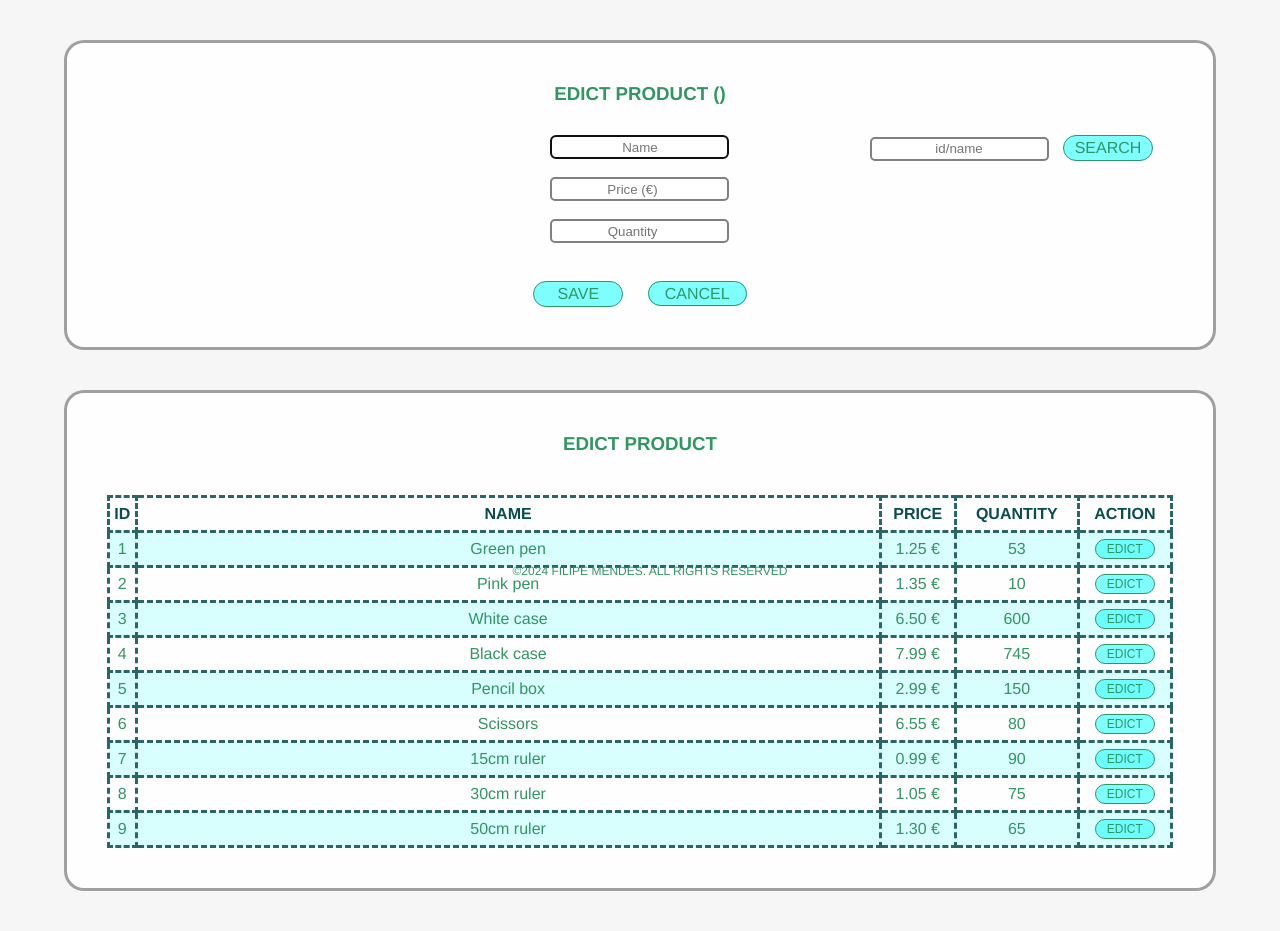
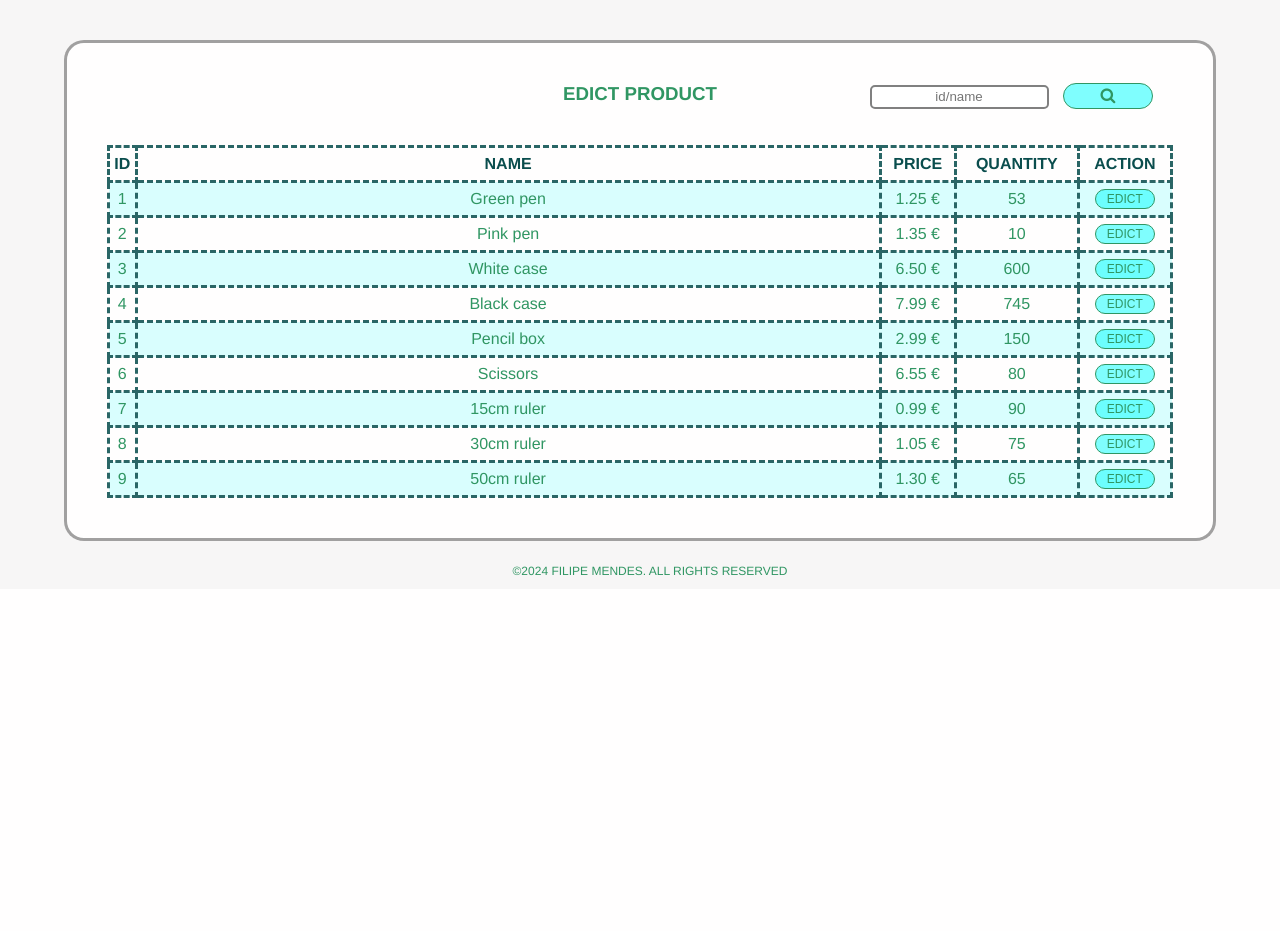
Before and after one commit to FMatiasMendes/Stock_Management_Site, a PHP site: page /edictProduct.php in a window 1280 px wide. Shown: the part 211-1142 px from the top of the page. After the commit the page ends 787 px from the top, so only its background shows below. Run offline with PHP 8.4, Linux system fonts and the light colour scheme; data comes from the database, SQL or seed files in the repository.

Commit message:
Making div appear/disappear on edictProduct.php

```diff
--- a/edictProduct.php
+++ b/edictProduct.php
@@ -19,7 +19,7 @@
 
 	$form2 = isset($_GET["edict"]);
 
-	if ($form2) {
+	if ($form2 && $form2) {
     $id = filter_input(INPUT_GET, "edict", FILTER_VALIDATE_INT);
     if ($id !== false) {
 			$product = getProductById($id);
@@ -51,6 +51,7 @@
 		<meta name="viewport" content="width=device-width, initial-scale=1.0">
 		<title>Stock Management</title>
 		<link rel="shortcut icon" href="images/background.jpg" type="image/x-icon">
+		<link rel="stylesheet" href="https://cdnjs.cloudflare.com/ajax/libs/font-awesome/4.7.0/css/font-awesome.min.css">
 		<link rel="stylesheet" href="styles/style.css">
 	</head>
 
@@ -62,9 +63,12 @@
 
 		<main>
 
+			<?php if($form2): ?>
 				<div class="outer-border">
 					<!-- make div appear/disappear -->
-			<h3 class="page-titles">EDICT PRODUCT (<?= htmlspecialchars($product["id"] ?? ''); ?>)</h3>
+					<h4 class="page-titles">
+						EDICT PRODUCT (ID: <?= htmlspecialchars($product["id"] ?? ''); ?>)
+					</h4>
 					<div class="main-title-div">
 						<div class="list-div">
 							<form action="edictProduct.php" class="search-form form-top-margin" method="get">
@@ -75,20 +79,26 @@
 								<input type="submit" name="save" value="SAVE" class="save-button">
 								<a href="edictProduct.php" class="cancel-button">CANCEL</a>
 							</form>
+						</div>
+					</div>
+				</div>
+			<?php endif; ?>
+
+			<div class="outer-border">
+				<div class="main-title-div">
+					<div class="list-div">
+						<h3 class="page-titles">EDICT PRODUCT</h3>
+					</div>
 
 					<div class="search-div">
-						<form action="edictProduct.php" class="search-form form-top-margin" method="get">
+						<form action="edictProduct.php" class="search-form" method="get">
 							<input type="text" name="search" placeholder="id/name">
-							<button type="submit" name="button" class="list-button search-button">SEARCH</button>
+							<button type="submit" name="button" class="list-button search-button">
+								<i class="fa fa-search"></i>
+							</button>
 						</form>
 					</div>
 				</div>
-			</div>
-
-		</div>
-
-			<div class="outer-border">
-				<h3 class="page-titles">EDICT PRODUCT</h3>
 
 				<table>
 					<tr>
@@ -107,7 +117,7 @@
 							<td><?= htmlspecialchars($l["quantity"]); ?></td>
 							<td>
 							<form action="edictProduct.php" method="get">
-								<button type="submit" name="edict" value="<?= $l["id"]; ?>" class="edict-button">EDICT</button>
+								<button type="submit" name="edict" value="<?= $l["id"]; ?>" class="edict-button js-div-display">EDICT</button>
 							</form>
 						</tr>
 					<?php endforeach; ?>
@@ -120,5 +130,7 @@
 			<?php require("components/footer.php"); ?>
 		</footer>
 
+		<!-- <script src="scripts/scripts.js"></script> -->
+
 	</body>
 </html>
--- a/productsList.php
+++ b/productsList.php
@@ -23,6 +23,7 @@
 		<meta name="viewport" content="width=device-width, initial-scale=1.0">
 		<title>Stock Management</title>
 		<link rel="shortcut icon" href="images/background.jpg" type="image/x-icon">
+		<link rel="stylesheet" href="https://cdnjs.cloudflare.com/ajax/libs/font-awesome/4.7.0/css/font-awesome.min.css">
 		<link rel="stylesheet" href="styles/style.css">
 	</head>
 
@@ -64,7 +65,9 @@
 						<div class="search-div">
 							<form action="productsList.php" class="search-form" method="get">
 								<input type="text" name="search" placeholder="id/name" autofocus>
-								<button type="submit" name="button" class="list-button search-button">SEARCH</button>
+								<button type="submit" name="button" class="list-button search-button">
+									<i class="fa fa-search"></i>
+								</button>
 							</form>
 						</div>
 					</div>
--- a/transactionRegister.php
+++ b/transactionRegister.php
@@ -63,6 +63,7 @@
 		<meta name="viewport" content="width=device-width, initial-scale=1.0">
 		<title>Stock Management</title>
 		<link rel="shortcut icon" href="images/background.jpg" type="image/x-icon">
+		<link rel="stylesheet" href="https://cdnjs.cloudflare.com/ajax/libs/font-awesome/4.7.0/css/font-awesome.min.css">
 		<link rel="stylesheet" href="styles/style.css">
 	</head>
 
@@ -99,7 +100,9 @@
 					<div class="search-div">
 						<form action="transactionRegister.php" class="search-form" method="get">
 							<input type="text" name="search" placeholder="id/name" autofocus>
-							<button type="submit" name="button" class="list-button search-button">SEARCH</button>
+							<button type="submit" name="button" class="list-button search-button">
+								<i class="fa fa-search"></i>
+							</button>
 						</form>
 					</div>
 				</div>
```
Also changed, not shown: deleteProduct.php (+5 -2 lines), scripts/scripts.js (added, +11 -0 lines). Lines whose indentation alone changed are shown as unchanged.
